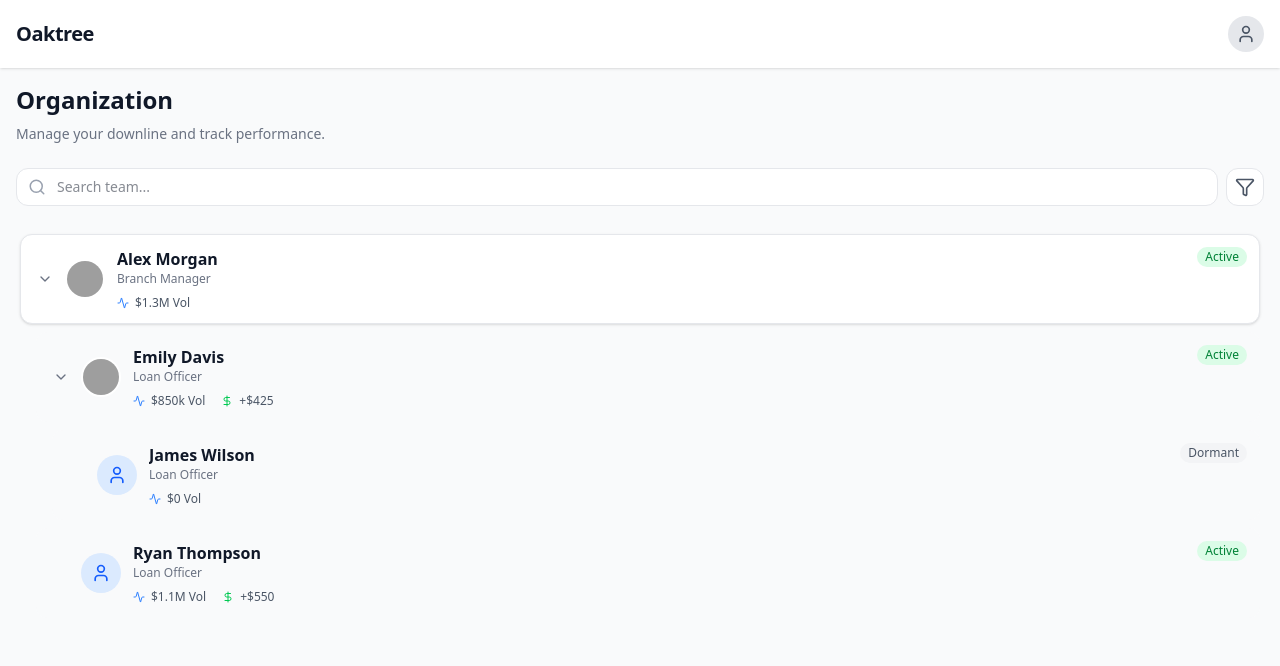
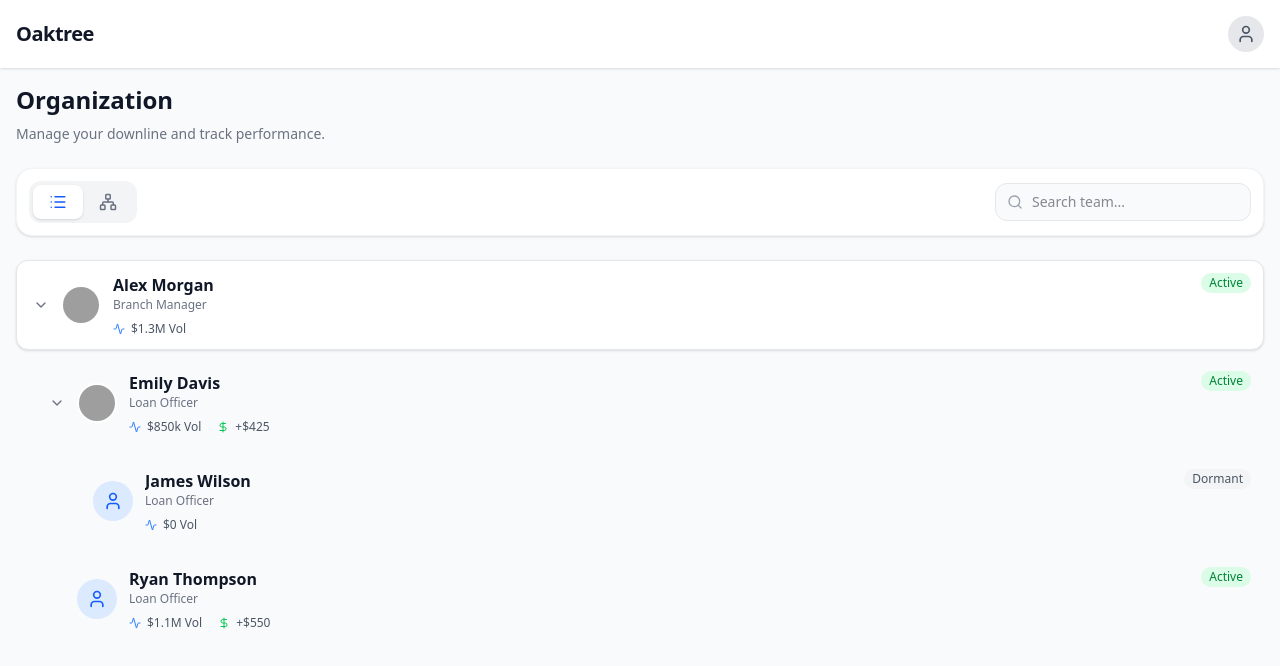
Before and after one commit to hamamilton/oaktree-command-center, a React (Vite) app: page /organization in a window 1280 px wide. Shown: the top 666 px of the page. Built offline with nearby package versions, Linux system fonts and the light colour scheme; grey boxes are pictures that could not be loaded.

Commit message:
feat: Add Org Chart view toggle

```diff
--- /dev/null
+++ b/src/components/organization/OrgChart.tsx
@@ -0,0 +1,110 @@
+import { useState } from 'react';
+import { User, ChevronDown, ChevronUp } from 'lucide-react';
+import type { OrgNode } from '../../services/mockData';
+import { motion, AnimatePresence } from 'framer-motion';
+import { useNavigate } from 'react-router-dom';
+
+interface OrgChartProps {
+    node: OrgNode;
+}
+
+const OrgChartNode = ({ node }: { node: OrgNode }) => {
+    const [isExpanded, setIsExpanded] = useState(true);
+    const navigate = useNavigate();
+    const hasChildren = node.children && node.children.length > 0;
+
+    const formatCurrency = (amount: number) => {
+        if (amount >= 1000000) return `$${(amount / 1000000).toFixed(1)}M`;
+        if (amount >= 1000) return `$${(amount / 1000).toFixed(0)}k`;
+        return `$${amount}`;
+    };
+
+    return (
+        <div className="flex flex-col items-center">
+            <div
+                className={`
+                    relative bg-white dark:bg-gray-800 border border-gray-200 dark:border-gray-700
+                    rounded-xl p-3 shadow-sm hover:shadow-md transition-all cursor-pointer w-48
+                    ${node.status === 'Active' ? 'border-l-4 border-l-green-500' : 'border-l-4 border-l-gray-300'}
+                `}
+                onClick={() => navigate(`/profile/${node.id}`)}
+            >
+                <div className="flex items-center gap-3 mb-2">
+                    {node.avatarUrl ? (
+                        <img src={node.avatarUrl} alt={node.name} className="w-10 h-10 rounded-full object-cover" />
+                    ) : (
+                        <div className="w-10 h-10 rounded-full bg-blue-100 dark:bg-blue-900/30 flex items-center justify-center text-blue-600 dark:text-blue-400">
+                            <User size={18} />
+                        </div>
+                    )}
+                    <div className="overflow-hidden">
+                        <h4 className="font-semibold text-gray-900 dark:text-white text-sm truncate">{node.name}</h4>
+                        <p className="text-xs text-gray-500 dark:text-gray-400 truncate">{node.role}</p>
+                    </div>
+                </div>
+
+                <div className="grid grid-cols-2 gap-2 mt-2 pt-2 border-t border-gray-100 dark:border-gray-700">
+                    <div className="flex flex-col">
+                        <span className="text-[10px] text-gray-400">Volume</span>
+                        <span className="text-xs font-medium text-gray-700 dark:text-gray-300">{formatCurrency(node.mtdProduction)}</span>
+                    </div>
+                    {node.revShareContribution > 0 && (
+                        <div className="flex flex-col">
+                            <span className="text-[10px] text-gray-400">RevShare</span>
+                            <span className="text-xs font-medium text-green-600 dark:text-green-400">+{formatCurrency(node.revShareContribution)}</span>
+                        </div>
+                    )}
+                </div>
+
+                {hasChildren && (
+                    <button
+                        onClick={(e) => {
+                            e.stopPropagation();
+                            setIsExpanded(!isExpanded);
+                        }}
+                        className="absolute -bottom-3 left-1/2 -translate-x-1/2 bg-white dark:bg-gray-700 border border-gray-200 dark:border-gray-600 rounded-full p-0.5 shadow-sm text-gray-500 hover:text-blue-500 z-10"
+                    >
+                        {isExpanded ? <ChevronUp size={14} /> : <ChevronDown size={14} />}
+                    </button>
+                )}
+            </div>
+
+            <AnimatePresence>
+                {isExpanded && hasChildren && (
+                    <motion.div
+                        initial={{ opacity: 0, height: 0 }}
+                        animate={{ opacity: 1, height: 'auto' }}
+                        exit={{ opacity: 0, height: 0 }}
+                        className="flex flex-col items-center"
+                    >
+                        <div className="h-6 w-px bg-gray-300 dark:bg-gray-600"></div>
+                        <div className="flex items-start gap-4 pt-4 border-t border-gray-300 dark:border-gray-600 relative">
+                            {/* Connector adjustment handled by flex gap/margin logic implicitly for simple trees,
+                                but strict tree lines usually require more complex CSS.
+                                For this MVP, we use a simple flex layout. */}
+                            {node.children?.map((child) => (
+                                <div key={child.id} className="flex flex-col items-center relative">
+                                    {/* Vertical line from sibling bar to child */}
+                                    <div className="absolute -top-4 left-1/2 -translate-x-1/2 h-4 w-px bg-gray-300 dark:bg-gray-600"></div>
+                                    <OrgChartNode node={child} />
+                                </div>
+                            ))}
+                        </div>
+                    </motion.div>
+                )}
+            </AnimatePresence>
+        </div>
+    );
+};
+
+const OrgChart = ({ node }: OrgChartProps) => {
+    return (
+        <div className="overflow-x-auto pb-10 pt-4">
+            <div className="min-w-max flex justify-center">
+                <OrgChartNode node={node} />
+            </div>
+        </div>
+    );
+};
+
+export default OrgChart;
--- a/src/pages/Organization.tsx
+++ b/src/pages/Organization.tsx
@@ -3,11 +3,13 @@ import { useEffect, useState } from 'react';
 import { fetchOrgTree } from '../services/mockData';
 import type { OrgNode } from '../services/mockData';
 import OrgTreeNode from '../components/organization/OrgTreeNode';
-import { Search, Filter } from 'lucide-react';
+import OrgChart from '../components/organization/OrgChart';
+import { Search, List, Network } from 'lucide-react';
 
 const Organization = () => {
     const [treeData, setTreeData] = useState<OrgNode | null>(null);
     const [loading, setLoading] = useState(true);
+    const [viewMode, setViewMode] = useState<'list' | 'chart'>('list');
 
     useEffect(() => {
         const loadData = async () => {
@@ -39,25 +41,49 @@ const Organization = () => {
                 <p className="text-gray-500 dark:text-gray-400 text-sm">Manage your downline and track performance.</p>
             </div>
 
-            {/* Search and Filter Bar */}
-            <div className="flex gap-2">
-                <div className="relative flex-1">
-                    <Search className="absolute left-3 top-1/2 -translate-y-1/2 text-gray-400" size={18} />
+            {/* View Toggle & Filter */}
+            <div className="flex flex-col sm:flex-row gap-4 justify-between items-center bg-white dark:bg-gray-800 p-3 rounded-2xl shadow-sm border border-gray-100 dark:border-gray-700">
+                <div className="flex bg-gray-100 dark:bg-gray-700 p-1 rounded-xl">
+                    <button
+                        onClick={() => setViewMode('list')}
+                        className={`px-4 py-2 rounded-lg text-sm font-medium transition-all ${viewMode === 'list'
+                            ? 'bg-white dark:bg-gray-600 text-blue-600 dark:text-blue-300 shadow-sm'
+                            : 'text-gray-500 dark:text-gray-400 hover:text-gray-700 dark:hover:text-gray-200'
+                            }`}
+                        title="List View"
+                    >
+                        <List size={18} />
+                    </button>
+                    <button
+                        onClick={() => setViewMode('chart')}
+                        className={`px-4 py-2 rounded-lg text-sm font-medium transition-all ${viewMode === 'chart'
+                            ? 'bg-white dark:bg-gray-600 text-blue-600 dark:text-blue-300 shadow-sm'
+                            : 'text-gray-500 dark:text-gray-400 hover:text-gray-700 dark:hover:text-gray-200'
+                            }`}
+                        title="Chart View"
+                    >
+                        <Network size={18} />
+                    </button>
+                </div>
+
+                <div className="relative w-full sm:w-64">
+                    <Search className="absolute left-3 top-1/2 -translate-y-1/2 text-gray-400" size={16} />
                     <input
                         type="text"
                         placeholder="Search team..."
-                        className="w-full pl-10 pr-4 py-2 bg-white dark:bg-gray-800 border border-gray-200 dark:border-gray-700 rounded-xl text-sm focus:outline-none focus:ring-2 focus:ring-blue-500 dark:text-white"
+                        className="w-full pl-9 pr-4 py-2 bg-gray-50 dark:bg-gray-900 border border-gray-200 dark:border-gray-600 rounded-xl text-sm focus:outline-none focus:ring-2 focus:ring-blue-500 dark:text-white"
                     />
                 </div>
-                <button className="p-2 bg-white dark:bg-gray-800 border border-gray-200 dark:border-gray-700 rounded-xl text-gray-600 dark:text-gray-300 hover:bg-gray-50 dark:hover:bg-gray-700">
-                    <Filter size={20} />
-                </button>
             </div>
 
-            {/* Tree View */}
-            <div className="p-1">
+            {/* Content View */}
+            <div className="min-h-[400px]">
                 {treeData ? (
-                    <OrgTreeNode node={treeData} />
+                    viewMode === 'list' ? (
+                        <OrgTreeNode node={treeData} />
+                    ) : (
+                        <OrgChart node={treeData} />
+                    )
                 ) : (
                     <div className="text-center py-10 text-gray-500">No organization data found.</div>
                 )}
```
